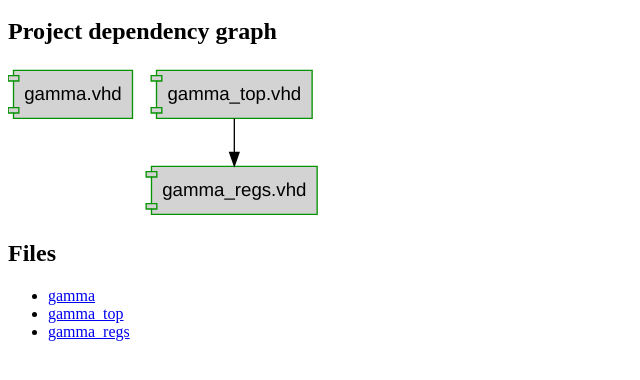
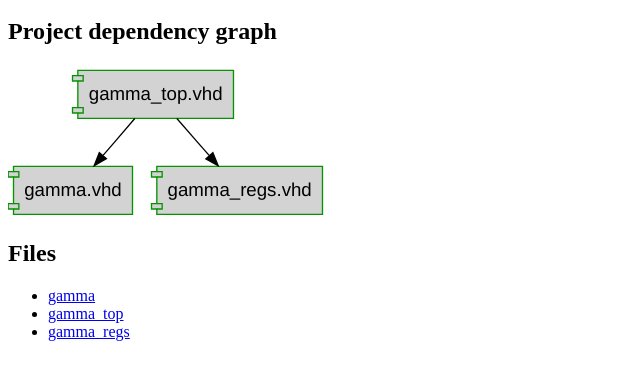
Before and after one commit to smgl9/gamma_c, a plain HTML site: page index.html in a window 1280 px wide. Shown: the part 48-428 px from the top of the page, without its empty margins (0-640 px from the left). Drawn offline with Linux system fonts and the light colour scheme.

Commit message:
Deploying to gh-pages from @ smgl9/gamma_c@158a9f539b814bd53257de5b0db4c80cbacec2f6 🚀

```diff
--- a/index.html
+++ b/index.html
@@ -6,40 +6,46 @@
 <!-- Generated by graphviz version 2.40.1 (20161225.0304)
  -->
 <!-- Title: %0 Pages: 1 -->
-<svg width="236pt" height="116pt"
- viewBox="0.00 0.00 235.63 116.00" xmlns="http://www.w3.org/2000/svg" xmlns:xlink="http://www.w3.org/1999/xlink">
+<svg width="240pt" height="116pt"
+ viewBox="0.00 0.00 239.63 116.00" xmlns="http://www.w3.org/2000/svg" xmlns:xlink="http://www.w3.org/1999/xlink">
 <g id="graph0" class="graph" transform="scale(1 1) rotate(0) translate(4 112)">
 <title>%0</title>
-<polygon fill="#ffffff" stroke="transparent" points="-4,4 -4,-112 231.629,-112 231.629,4 -4,4"/>
+<polygon fill="#ffffff" stroke="transparent" points="-4,4 -4,-112 235.629,-112 235.629,4 -4,4"/>
 <!-- src/gamma.vhd -->
 <g id="node1" class="node">
 <title>src/gamma.vhd</title>
-<polygon fill="#d3d3d3" stroke="#069302" points="89.1873,-108 -.0625,-108 -.0625,-104 -4.0625,-104 -4.0625,-100 -.0625,-100 -.0625,-80 -4.0625,-80 -4.0625,-76 -.0625,-76 -.0625,-72 89.1873,-72 89.1873,-108"/>
-<polyline fill="none" stroke="#069302" points="-.0625,-104 3.9375,-104 3.9375,-100 -.0625,-100 "/>
-<polyline fill="none" stroke="#069302" points="-.0625,-80 3.9375,-80 3.9375,-76 -.0625,-76 "/>
-<text text-anchor="middle" x="44.5624" y="-85.8" font-family="Helvetica,sans-Serif" font-size="14.00" fill="#000000">gamma.vhd</text>
+<polygon fill="#d3d3d3" stroke="#069302" points="89.1873,-36 -.0625,-36 -.0625,-32 -4.0625,-32 -4.0625,-28 -.0625,-28 -.0625,-8 -4.0625,-8 -4.0625,-4 -.0625,-4 -.0625,0 89.1873,0 89.1873,-36"/>
+<polyline fill="none" stroke="#069302" points="-.0625,-32 3.9375,-32 3.9375,-28 -.0625,-28 "/>
+<polyline fill="none" stroke="#069302" points="-.0625,-8 3.9375,-8 3.9375,-4 -.0625,-4 "/>
+<text text-anchor="middle" x="44.5624" y="-13.8" font-family="Helvetica,sans-Serif" font-size="14.00" fill="#000000">gamma.vhd</text>
 </g>
 <!-- src/gamma_top.vhd -->
 <g id="node2" class="node">
 <title>src/gamma_top.vhd</title>
-<polygon fill="#d3d3d3" stroke="#069302" points="223.9262,-108 107.1986,-108 107.1986,-104 103.1986,-104 103.1986,-100 107.1986,-100 107.1986,-80 103.1986,-80 103.1986,-76 107.1986,-76 107.1986,-72 223.9262,-72 223.9262,-108"/>
-<polyline fill="none" stroke="#069302" points="107.1986,-104 111.1986,-104 111.1986,-100 107.1986,-100 "/>
-<polyline fill="none" stroke="#069302" points="107.1986,-80 111.1986,-80 111.1986,-76 107.1986,-76 "/>
-<text text-anchor="middle" x="165.5624" y="-85.8" font-family="Helvetica,sans-Serif" font-size="14.00" fill="#000000">gamma_top.vhd</text>
+<polygon fill="#d3d3d3" stroke="#069302" points="164.9262,-108 48.1986,-108 48.1986,-104 44.1986,-104 44.1986,-100 48.1986,-100 48.1986,-80 44.1986,-80 44.1986,-76 48.1986,-76 48.1986,-72 164.9262,-72 164.9262,-108"/>
+<polyline fill="none" stroke="#069302" points="48.1986,-104 52.1986,-104 52.1986,-100 48.1986,-100 "/>
+<polyline fill="none" stroke="#069302" points="48.1986,-80 52.1986,-80 52.1986,-76 48.1986,-76 "/>
+<text text-anchor="middle" x="106.5624" y="-85.8" font-family="Helvetica,sans-Serif" font-size="14.00" fill="#000000">gamma_top.vhd</text>
+</g>
+<!-- src/gamma_top.vhd&#45;&gt;src/gamma.vhd -->
+<g id="edge2" class="edge">
+<title>src/gamma_top.vhd&#45;&gt;src/gamma.vhd</title>
+<path fill="none" stroke="#000000" d="M90.9172,-71.8314C83.7033,-63.454 75.0054,-53.3531 67.1019,-44.1749"/>
+<polygon fill="#000000" stroke="#000000" points="69.5957,-41.7071 60.4183,-36.4133 64.2913,-46.2748 69.5957,-41.7071"/>
 </g>
 <!-- src/gamma_regs.vhd -->
 <g id="node3" class="node">
 <title>src/gamma_regs.vhd</title>
-<polygon fill="#d3d3d3" stroke="#069302" points="227.6957,-36 103.4291,-36 103.4291,-32 99.4291,-32 99.4291,-28 103.4291,-28 103.4291,-8 99.4291,-8 99.4291,-4 103.4291,-4 103.4291,0 227.6957,0 227.6957,-36"/>
-<polyline fill="none" stroke="#069302" points="103.4291,-32 107.4291,-32 107.4291,-28 103.4291,-28 "/>
-<polyline fill="none" stroke="#069302" points="103.4291,-8 107.4291,-8 107.4291,-4 103.4291,-4 "/>
-<text text-anchor="middle" x="165.5624" y="-13.8" font-family="Helvetica,sans-Serif" font-size="14.00" fill="#000000">gamma_regs.vhd</text>
+<polygon fill="#d3d3d3" stroke="#069302" points="231.6957,-36 107.4291,-36 107.4291,-32 103.4291,-32 103.4291,-28 107.4291,-28 107.4291,-8 103.4291,-8 103.4291,-4 107.4291,-4 107.4291,0 231.6957,0 231.6957,-36"/>
+<polyline fill="none" stroke="#069302" points="107.4291,-32 111.4291,-32 111.4291,-28 107.4291,-28 "/>
+<polyline fill="none" stroke="#069302" points="107.4291,-8 111.4291,-8 111.4291,-4 107.4291,-4 "/>
+<text text-anchor="middle" x="169.5624" y="-13.8" font-family="Helvetica,sans-Serif" font-size="14.00" fill="#000000">gamma_regs.vhd</text>
 </g>
 <!-- src/gamma_top.vhd&#45;&gt;src/gamma_regs.vhd -->
 <g id="edge1" class="edge">
 <title>src/gamma_top.vhd&#45;&gt;src/gamma_regs.vhd</title>
-<path fill="none" stroke="#000000" d="M165.5624,-71.8314C165.5624,-64.131 165.5624,-54.9743 165.5624,-46.4166"/>
-<polygon fill="#000000" stroke="#000000" points="169.0625,-46.4132 165.5624,-36.4133 162.0625,-46.4133 169.0625,-46.4132"/>
+<path fill="none" stroke="#000000" d="M122.46,-71.8314C129.7902,-63.454 138.6284,-53.3531 146.6593,-44.1749"/>
+<polygon fill="#000000" stroke="#000000" points="149.4997,-46.2438 153.4508,-36.4133 144.2317,-41.6343 149.4997,-46.2438"/>
 </g>
 </g>
 </svg>
```
Also changed, not shown: gamma_regs.html (+1 -1 lines), gamma_top.html (+5 -4 lines).
